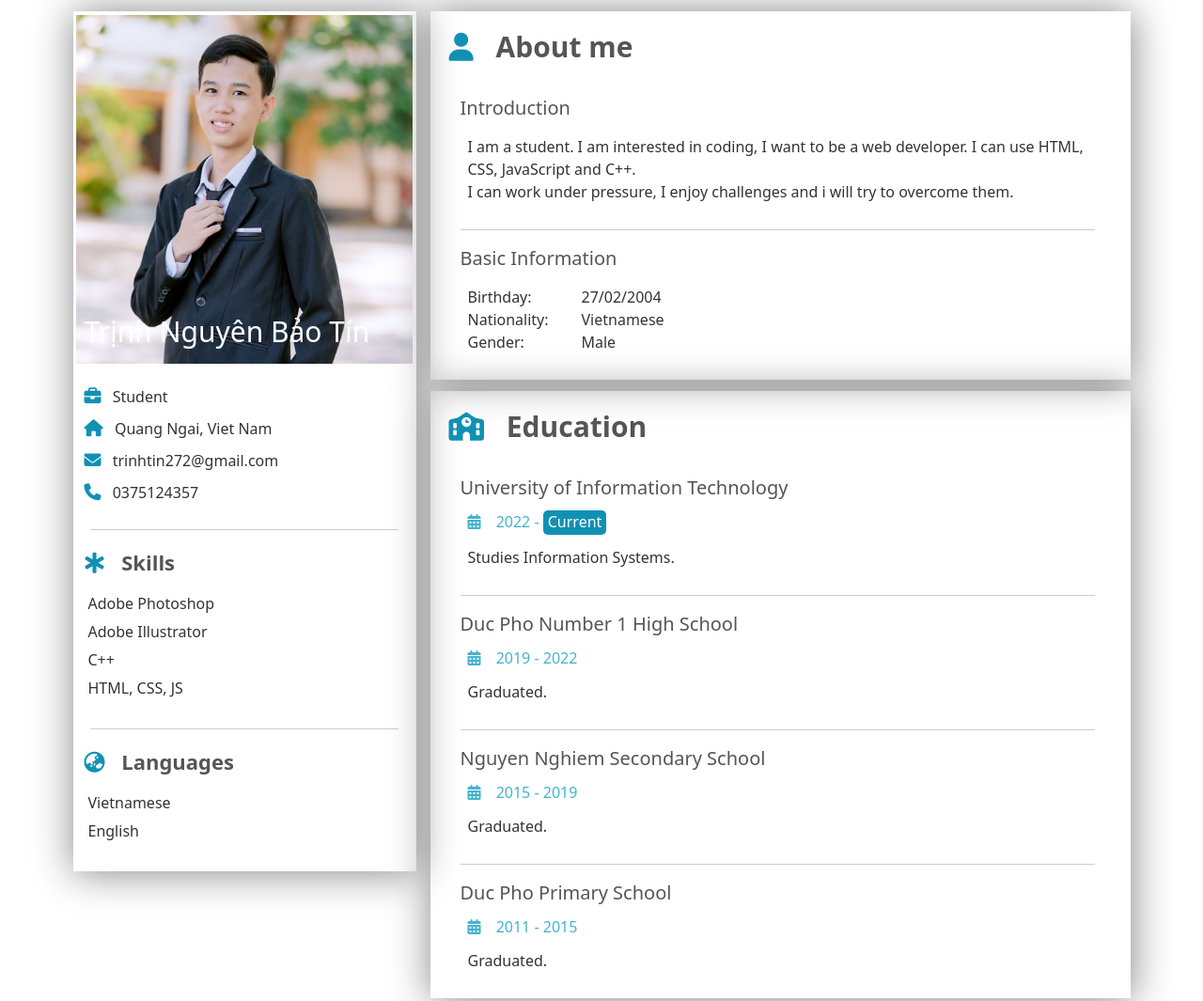
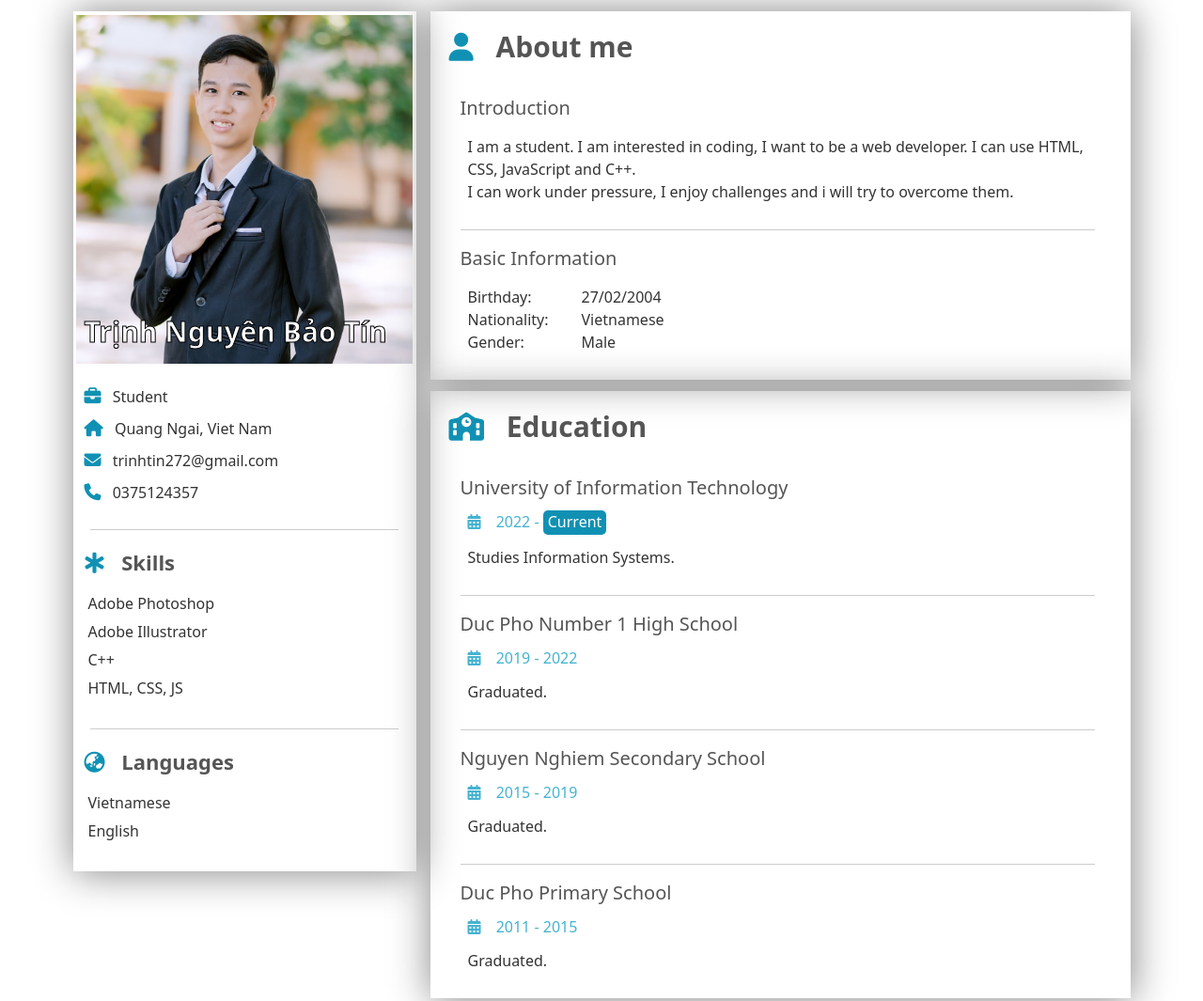
Before and after one commit to AST-tnbt/AST-tnbt.github.io, a plain HTML site: page index.html in a window 1280 px wide. Shown: the top 1065 px of the page at 94% size. Drawn offline with nearby package versions, Linux system fonts and the light colour scheme; files whose address does not match are found by name.

Commit message:
Update style.css

```diff
--- a/style.css
+++ b/style.css
@@ -34,6 +34,9 @@
     top: 0;
     transform: translateY(-150%);
     font-size: 3rem;
+    font-weight: 600;
+    -webkit-text-stroke-width: 1px;
+    -webkit-text-stroke-color: black;
 }
 .skill,
 .languages {
```
